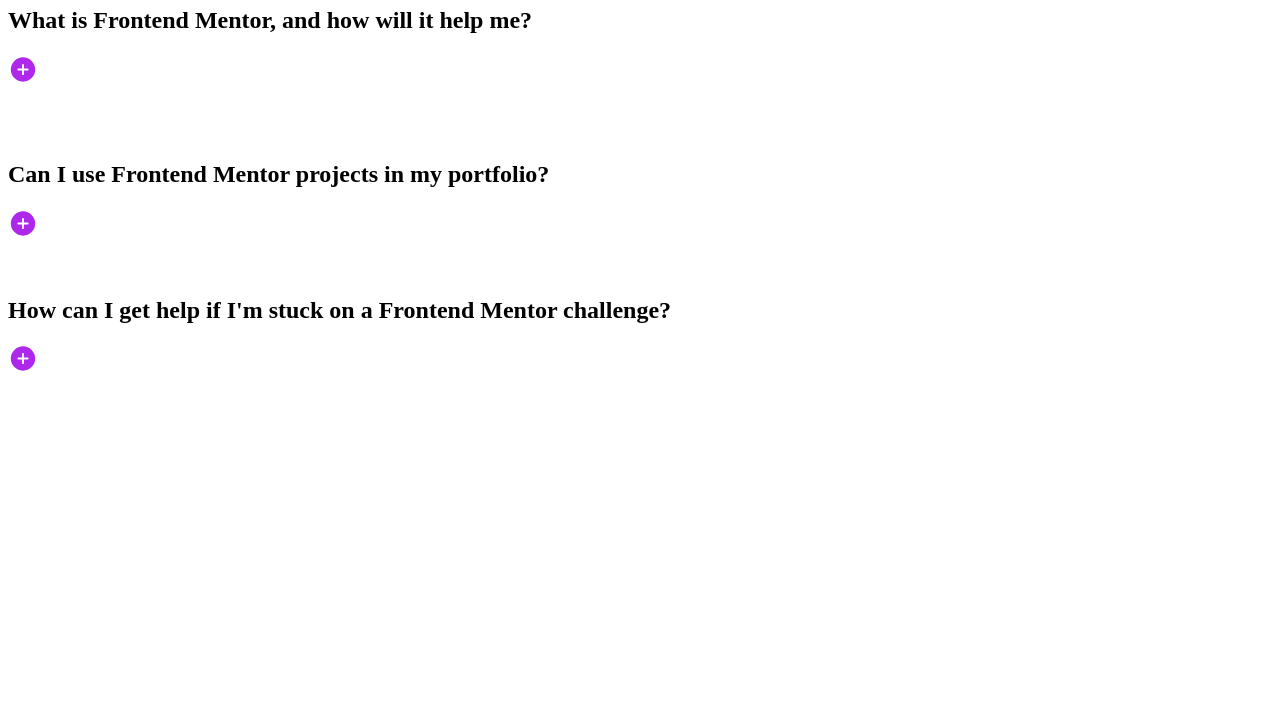
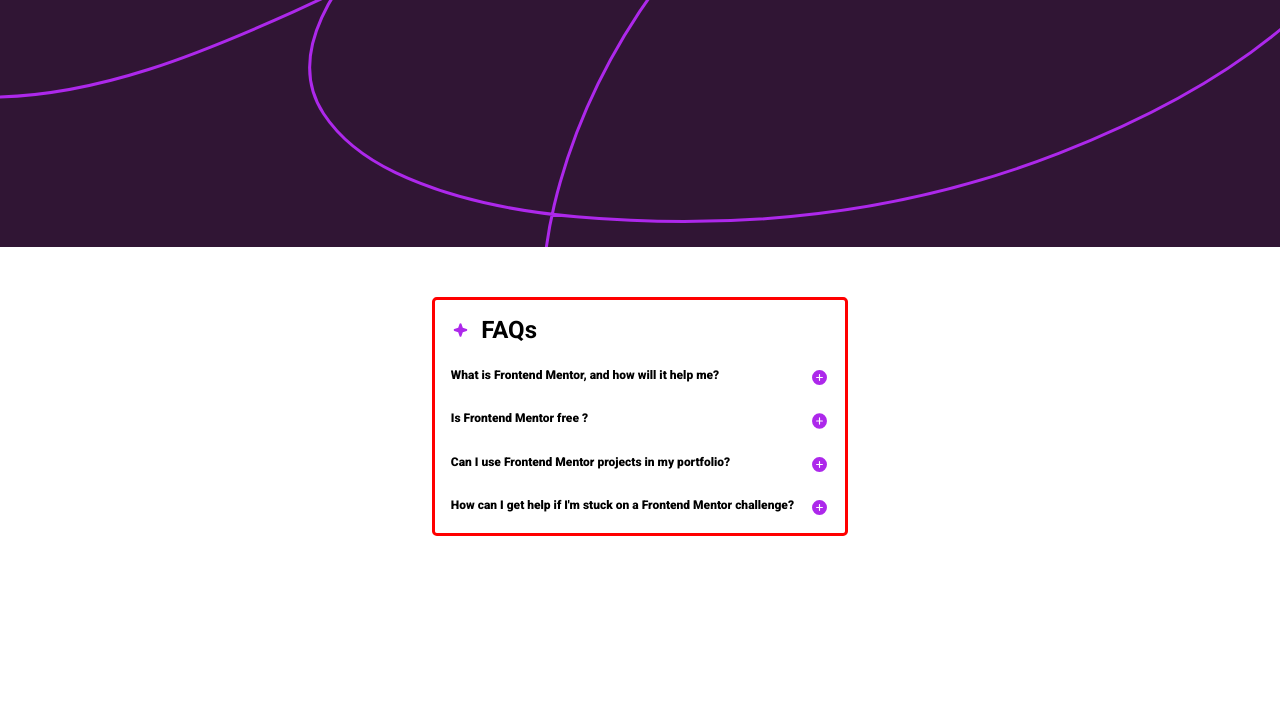
Before and after one commit to lavil014/FAQ-accordion, a plain HTML site: page index.html in a window 1280 px wide. Shown: the part 73-800 px from the top of the page. Drawn offline with Linux system fonts and the light colour scheme.

Commit message:
Added CSS file to style my project

```diff
--- a/index.html
+++ b/index.html
@@ -4,28 +4,40 @@
   <meta charset="UTF-8">
   <meta name="viewport" content="width=device-width, initial-scale=1.0">
   <link rel="icon" type="image/png" sizes="32x32" href="./assets/images/favicon-32x32.png">
+  <link rel="stylesheet" href="styles.css">
+  <link rel="preconnect" href="https://fonts.googleapis.com">
+  <link rel="preconnect" href="https://fonts.gstatic.com" crossorigin>
+  <link href="https://fonts.googleapis.com/css2?family=Roboto:ital,wght@0,100;0,300;0,400;0,500;0,700;0,900;1,100;1,300;1,400;1,500;1,700;1,900&family=Rubik:ital,wght@0,300..900;1,300..900&family=Space+Mono:ital,wght@0,400;0,700;1,400;1,700&family=Work+Sans:ital,wght@0,100..900;1,100..900&display=swap" rel="stylesheet">
   <title>Frontend Mentor | FAQ accordion</title>
 </head>
 <body>
 
-<h1>FAQs</h1>
+  <main>
+    <div class="main-heading"><img src="/assets/images/icon-star.svg" alt=""><h1>FAQs</h1></div>
 
+    <div class="headings">
     <h2>What is Frontend Mentor, and how will it help me?</h2><img src="/assets/images/icon-plus.svg">
-
-  <p  style="visibility: hidden;" class="faq-content">Frontend Mentor offers realistic coding        challenges to help developers improve their
+    </div>
+      <p style="display: none;"  class="faq-content">Frontend Mentor offers realistic coding        challenges to help developers improve their
       frontend coding skills with projects in HTML, CSS, and JavaScript. It's suitable for
       all levels and ideal for portfolio building.</p>
 
+     <div class="headings">
+      <h2>Is Frontend Mentor free ?</h2><img src="/assets/images/icon-plus.svg">
+      </div>
+      <p style="display: none;" class="faq-content">   Yes, Frontend Mentor offers both free and premium coding challenges, with the free option providing access to a range of projects suitable for all skill levels. </p>
+    <div class="headings">
     <h2>Can I use Frontend Mentor projects in my portfolio?</h2><img src="/assets/images/icon-plus.svg">
-
-  <p style="visibility: hidden;" class="faq-content">  Yes, you can use projects completed on Frontend Mentor in your portfolio. It's an excellent
+    </div>
+    <p style="display: none;" class="faq-content">  Yes, you can use projects completed on Frontend Mentor in your portfolio. It's an excellent
       way to showcase your skills to potential employers!</p>
 
+    <div class="headings">
     <h2>How can I get help if I'm stuck on a Frontend Mentor challenge?</h2><img src="/assets/images/icon-plus.svg">
-
-  <p  style="visibility: hidden;" class="faq-content">The best place to get help is inside Frontend Mentor's Discord community. There's a help
+    </div>
+    <p  style="display: none;" class="faq-content">The best place to get help is inside Frontend Mentor's Discord community. There's a help
       channel where you can ask questions and seek support from other community members.</p>
-
+  </main>
 <script src="/script.js"></script>
 </body>
 </html>
--- a/script.js
+++ b/script.js
@@ -1,21 +1,24 @@
 const btns = document.querySelectorAll('img');
-let iconPlus = 'http://127.0.0.1:5500/assets/images/icon-plus.svg';
-let iconMinus = 'http://127.0.0.1:5500/assets/images/icon-minus.svg';
+let iconPlus = 'icon-plus.svg';
+let iconMinus = 'icon-minus.svg';
 
 
 
-console.log(btns.length)
+btns.forEach((btn)=>{
 
-btns.forEach((btn)=>{
-    btn.addEventListener('click',(e)=>{
+    btn.addEventListener('click',()=>{
+
+        const pContent = btn.nextElementSibling;
 
 
-        if(btn.src === iconPlus){
-            btn.src = iconMinus;
-            paragraph.style.visibility = 'visible';
-        } else{
-            btn.src = iconPlus;
-            paragraph.style.visibility = 'hidden';
+        if(btn.src.includes(iconPlus)){
+            btn.src = btn.src.replace(iconPlus, iconMinus);
+            pContent.style.display = 'flex';
+
+        } else if(btn.src.includes(iconMinus)){
+            btn.src = btn.src.replace(iconMinus,iconPlus);
+            pContent.style.display = 'none';
+
         }
     })
 })
--- /dev/null
+++ b/styles.css
@@ -0,0 +1,72 @@
+*{
+    padding: 0;
+    margin: 0;
+    box-sizing: border-box;
+}
+
+:root{
+    --White: hsl(0, 0%, 100%);
+    --Lightpink: hsl(275, 100%, 97%);
+    --Grayishpurple: hsl(292, 16%, 49%);
+    --Darkpurple: hsl(292, 42%, 14%);
+}
+
+body{
+    font-family: "Roboto", serif;
+  font-optical-sizing: auto;
+  font-size: 1rem;
+  font-weight: 100;
+  font-style: normal;
+  font-variation-settings:
+    "wdth" 100;
+    background-image: url(/assets/images/background-pattern-desktop.svg);
+    background-repeat: no-repeat;
+    display: flex;
+    align-items: center;
+    justify-content: center;
+    height: 100dvh;
+}
+
+main{
+    background-color: var(--White);
+    font-size: 0.5rem;
+    padding: 1rem;
+    border-radius: 0.3rem;
+    display: flex;
+    flex-direction: column;
+    gap: 1.5rem;
+    border: solid red;
+    margin-top: 11.2rem;
+}
+
+.main-heading{
+    display: flex;
+    align-items: center;
+}
+
+.main-heading img{
+    height: 1rem;
+}
+
+.main-heading h1{
+    font-size: 1.5rem;
+    font-weight: 700;
+    margin-left: 0.7rem;
+}
+
+main img{
+    height: 1.2rem;
+    width: 1.2rem;
+    cursor: pointer;
+}
+
+
+.headings{
+    display: flex;
+    justify-content: space-between;
+    gap: 1rem;
+}
+
+h2{
+    font-weight: 900;
+}
```
Lines whose indentation alone changed are shown as unchanged.
